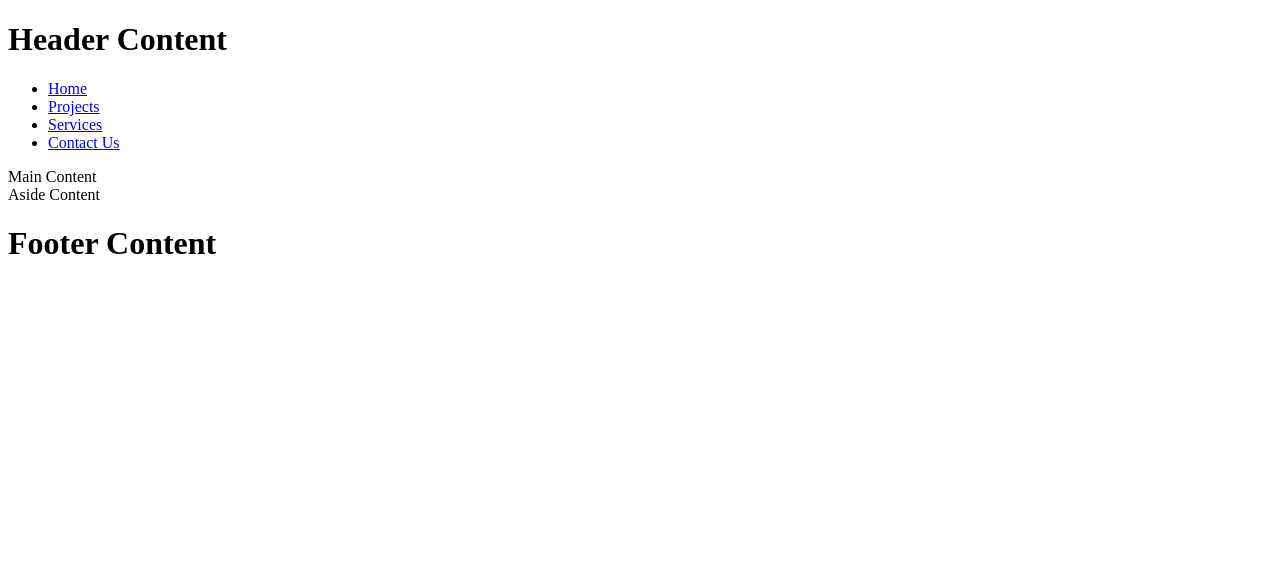
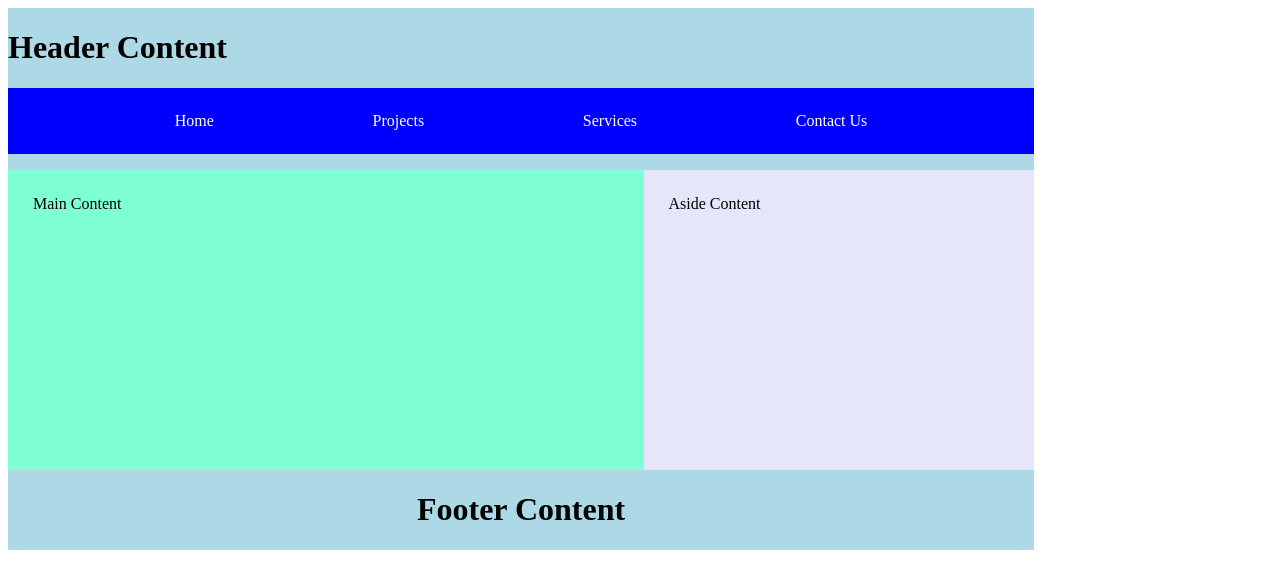
Before and after one commit to camillehargis22/wdd131, a plain HTML site: page week01/basic-layout.html in a window 1280 px wide. Drawn offline with Linux system fonts and the light colour scheme; files that its build step writes are made by us from their sources; the site is published under a folder, as on GitHub Pages, so addresses that start at the root find nothing.

Commit message:
corrected styles link

```diff
--- a/week01/basic-layout.html
+++ b/week01/basic-layout.html
@@ -6,7 +6,7 @@
     <title>Camille Hargis | WDD131</title>
     <meta name="description" content="W01 Activity">
     <meta name="author" content="Camille Hargis">
-    <link rel="stylesheet" href="/layout.css">
+    <link rel="stylesheet" href="styles/layout.css">
 </head>
 <body>
     <header>
```
